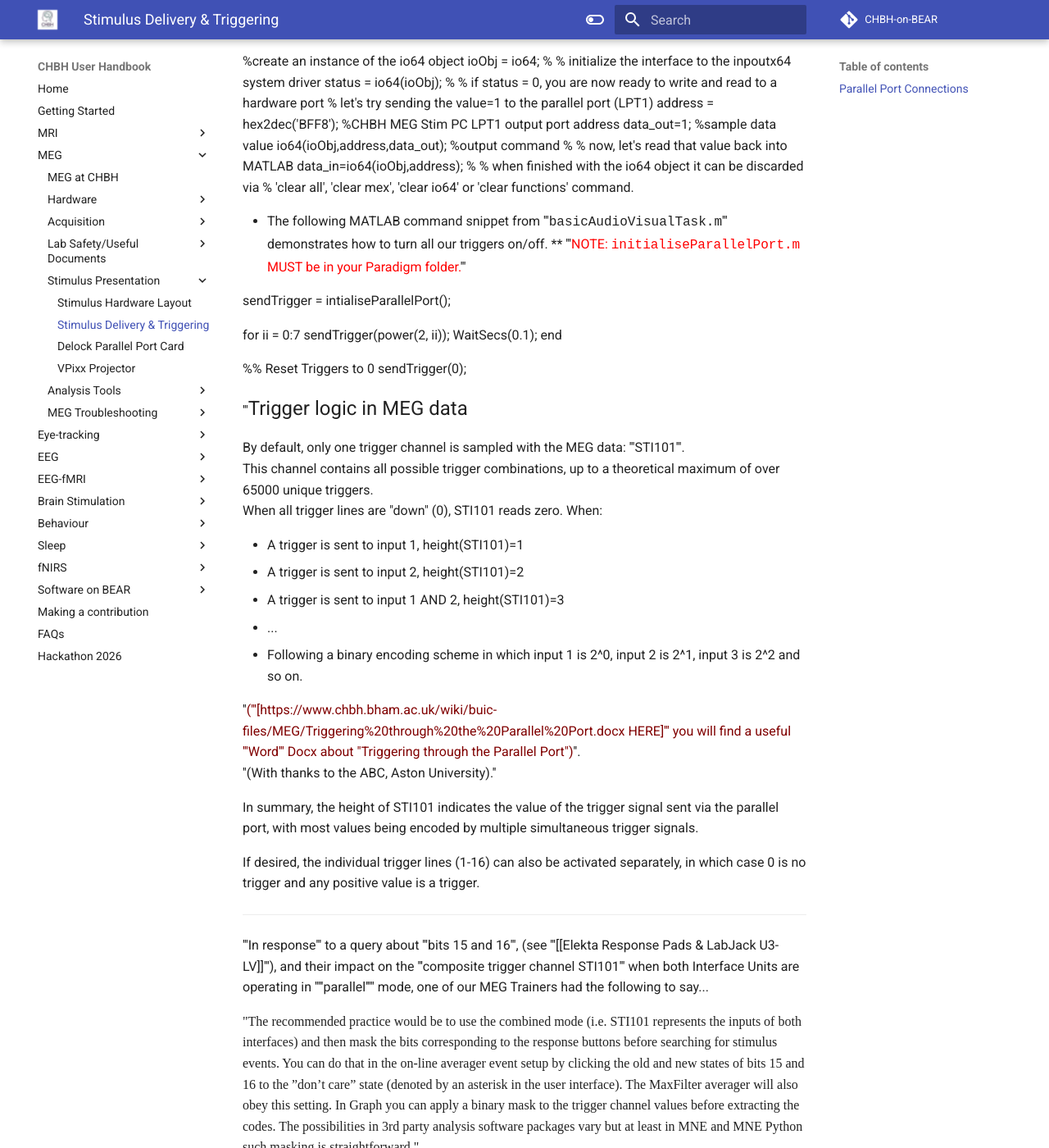
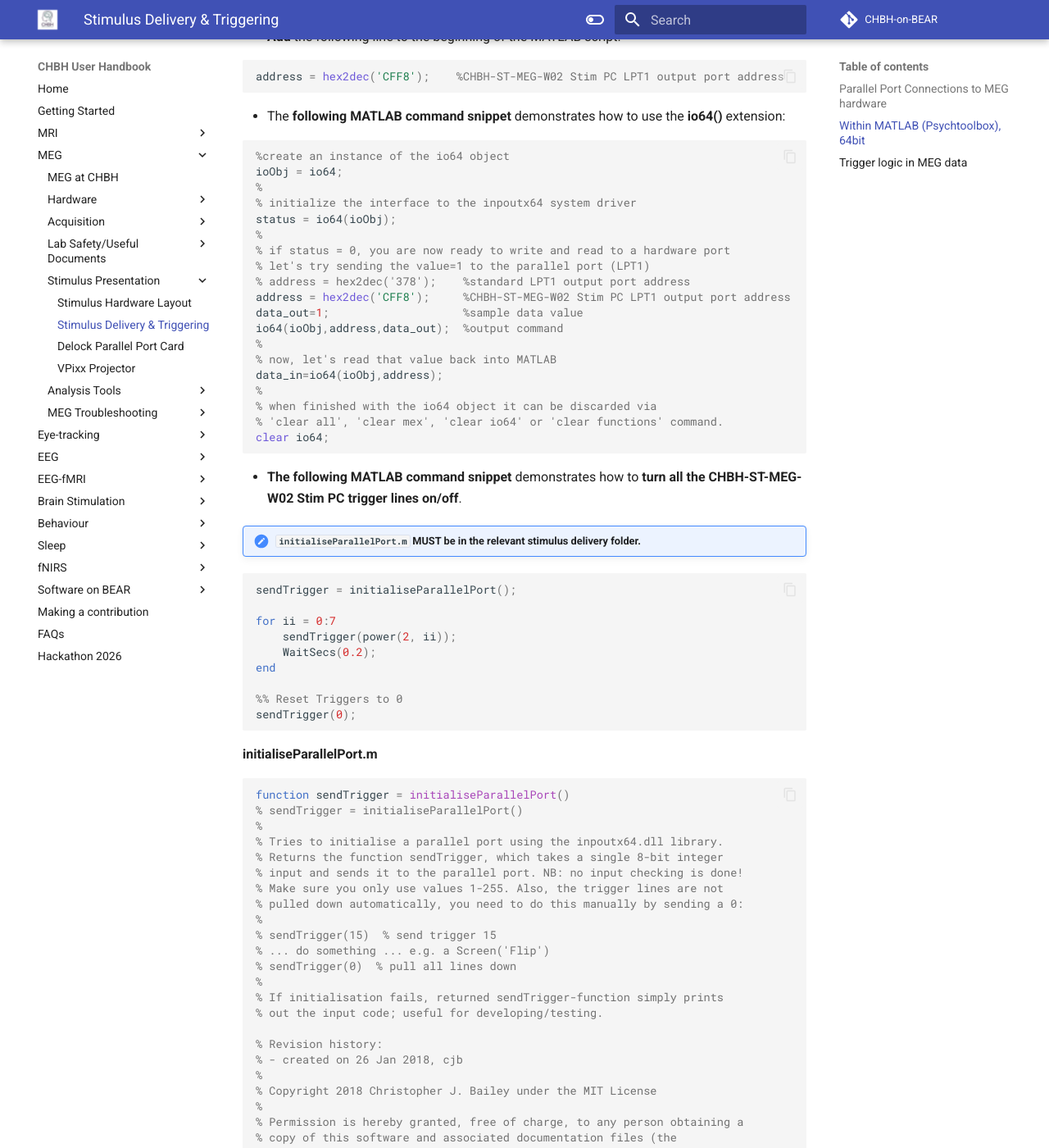
Before and after one commit to chbh-opensource/chbh-on-bear, an MkDocs documentation site: the page built from docs/meg/stimulus/stimulus_delivery.md, in a window 1280 px wide and 1400 px high, scrolled down 1615 px. Shown: the whole window at 82% size. Built offline with MkDocs 1.6.1 and Material for MkDocs 9.7.7, drawn with Linux system fonts in a browser that asks for light colours; comment, search, counter and statistics services are not loaded; some of the changed text lies outside the part shown.

Commit message:
Adding to MEG Stimulus Delivery repo

````diff
--- a/docs/meg/stimulus/stimulus_delivery.md
+++ b/docs/meg/stimulus/stimulus_delivery.md
@@ -7,34 +7,52 @@
 
 To install, and use, a Delock 89219 PCIe Parallel Port card, see **[Delock Parallel Port Card](../stimulus/delock_pp_card.md)**
 
-### <span style="color:blue">**Parallel Port Connections**</span>
+### <span style="color:blue">**Parallel Port Connections to MEG hardware**</span>
 
-The **CHBH-ST-MEG-W02** parallel port is connected to the MEG acquisition electronics via the 37-pin multipole connector of **Stimulus Trigger Interface #1 (STI101)**. No BNC triggers are made from the paralle port.<br />
+The **CHBH-ST-MEG-W02** parallel port is connected to the MEG acquisition electronics via the 37-pin multipole connector of **Stimulus Trigger Interface #1 ([STI101](../../images/meg/STI101.jpg))**. No BNC triggers are made from the parallel port.<br />
 The **8 data lines** of the **parallel port** are connected to **Trigger Inputs 1-8** ("**In 1**", "**In 2**" etc.) of the **STI101**. Trigger line logic in the MEG is explained below.
 
-!!! Warning "The Stimulus Trigger Interface BNC connectors and the 37-pin multipole connector are *internally connected* together.<br /> **DO NOT** connector the multipole connector simutaneously with the BNC connectors."
+!!! Warning "The Stimulus Trigger Interface BNC connectors and the 37-pin multipole connector are *internally connected* together.<br /> **DO NOT** connector the multipole connector if individual triggers via the BNC connectors are to be used."
 
-**<span style="font-size:large">Port memory base address: <span style="color:blue">0xCFF8 (LPT1)</span></span>**
+**<span style="font-size:large">CHBH-ST-MEG-W02 Port memory base address: <span style="color:blue">0xCFF8 (LPT1)</span></span>**
 
+### <span style="color:blue">**Within MATLAB (Psychtoolbox), 64bit**</span>
+***<span style="color:maroon">(This has already been done for CHBH-ST-MEG-W02)</span>***
 
+A **C++ extension (mex file)**, created by **Prof. Frank Schieber (Department of Psychology, The University of South Dakota)**, is used to accomplish **very fast port I/O, as a NO COST add-on to MATLAB, using native methods to access low-level hardware**.
+<br />
 
-'''Psychtoolbox</span>
+**Prof. Schieber has since retired**, and his website is down, but **[web.archive.org](https://web.archive.org/)** has a snapshot of it ...
 
-Parallel port interface based on [https://github.com/Psychtoolbox-3/Psychtoolbox-3/wiki/FAQ:-TTL-Triggers-in-Windows '''this page'''], specifically [http://apps.usd.edu/coglab/psyc770/IO64.html '''this link (where usage is also demonstrated)'''].<br />
+**[Mex-File Utility for Fast MATLAB Port I/O (64-bit)](https://web.archive.org/web/20210903151747/http://apps.usd.edu/coglab/psyc770/IO64.html)**
 
-'''<span style="font-size:large">Usage</span>
+This **mex-file is named** **[io64.mexw64](../../meg/files/io64.mexw64)**. It **uses a freeware self-installing system driver** named **[inpoutx64.dll](../../meg/files/inpoutx64.dll)**
 
-* Download the file <samp>io64.mexw64</samp> from the link above ('''<span style="color:maroon">Already done for MEG-STIM-1 and the NEW, CHBH-ST-MEG-W02</span>).
-** <samp>io64.mexw64</samp> and <samp>initialiseParallelPort.m</samp> can also be downloaded from our '''[[Audio/Visual Task]]''' page.
+!!! Note
+	**Self-installation of the driver requires that the MATLAB runs with Administrator privileges.  The driver must have been previously installed in order to support non-Administrator users]**.
 
-* Place the mex-file in the folder with your stimulus delivery script (or elsewhere in your MATLAB path).
-** '''<span style="color:red">NOTE: <samp>io64.mexw64</samp> MUST be in your folder/MATLAB path.</span>'''
-** If it isn't, you'll get the following error...
+- **Download** the **io64.mexw64** module and **place it in the relevant stimulus delivery folder (or as necessary in the MATLAB path)**.<br />
+**If not** done, then on useage **the following error will be generated ...**
 
- <nowiki>>> Undefined function or variable 'io64'.</nowiki>
+```matlab
+>> Undefined function or variable 'io64'
+```
 
-- Add the following lines to the beginning of your script.
-	- '''<span style="color:red">NOTE: Remember to set address to CFF8 if using the NEW Stim - <br /> <samp>address = hex2dec('CFF8');</samp></span>'''
+- **Download** the **inpoutx64.dll** module and **move it to the C:\Windows\System32 directory** (i.e., This **module must reside in the Windows system PATH**).
+
+!!! Note
+	Because the **inpoutx64.dll** was **compiled using Visual Studio**, the **Microsoft Visual C++ 2005 SP1 Redistributable (x64) Package must be installed on the computer**.<br />
+	**Use the Control Panel** to see if it is already installed.<br />
+	**Open Add and Remove Programs and look for *Microsoft Visual C++ Redistributable***. The installed versions will be listed there.<br/>
+	If not, then **[vcredist_x64.exe](../../meg/files/vcredist_x64.exe)** needs to be downloaded and installed (*possibly via Administrator privileges*).
+
+- **Add** the following line to the beginning of the MATLAB script.
+
+```matlab
+address = hex2dec('CFF8');    %CHBH-ST-MEG-W02 Stim PC LPT1 output port address
+```
+
+- The **following MATLAB command snippet** demonstrates how to use the **io64()** extension:
 
 ```matlab
 %create an instance of the io64 object
@@ -42,77 +60,122 @@
 %
 % initialize the interface to the inpoutx64 system driver
 status = io64(ioObj);
-
-% LPT1 memory port address
-address = hex2dec('CFF8');
-```
-
-- In conjunction with your stimulus (i.e. a 'Flip' of the screen), use the syntax
-
-```matlab
-io64(ioObj,address,1)  % trigger code from 1 to 255
-```
-
-- You can pull the trigger down to zero to reset as necessary.
-
-```matlab
-io64(ioObj,address,0); %trigger 0 (reset)
-```
-
-- The following MATLAB command snippet demonstrates how to use the io64() extension:
-
- <nowiki>%create an instance of the io64 object
-ioObj = io64;
-%
-% initialize the interface to the inpoutx64 system driver
-status = io64(ioObj);
 %
 % if status = 0, you are now ready to write and read to a hardware port
 % let's try sending the value=1 to the parallel port (LPT1)
-address = hex2dec('BFF8');       %CHBH MEG Stim PC LPT1 output port address
-data_out=1;                      %sample data value
-io64(ioObj,address,data_out);    %output command
+% address = hex2dec('378');    %standard LPT1 output port address
+address = hex2dec('CFF8');     %CHBH-ST-MEG-W02 Stim PC LPT1 output port address
+data_out=1;                    %sample data value
+io64(ioObj,address,data_out);  %output command
 %
 % now, let's read that value back into MATLAB
 data_in=io64(ioObj,address);
 %
 % when finished with the io64 object it can be discarded via
-% 'clear all', 'clear mex', 'clear io64' or 'clear functions' command.</nowiki>
+% 'clear all', 'clear mex', 'clear io64' or 'clear functions' command.
+clear io64;
+```
 
-* The following MATLAB command snippet from '''<samp>basicAudioVisualTask.m</samp>''' demonstrates how to turn all our triggers on/off.
-** '''<span style="color:red">NOTE: <samp>initialiseParallelPort.m</samp> MUST be in your Paradigm folder.</span>'''
+- **The following MATLAB command snippet** demonstrates how to **turn all the CHBH-ST-MEG-W02 Stim PC trigger lines on/off**.
+!!! Note "```initialiseParallelPort.m``` MUST be in the relevant stimulus delivery folder."
 
- <nowiki>sendTrigger = intialiseParallelPort();
+```matlab
+sendTrigger = initialiseParallelPort();
 
 for ii = 0:7
     sendTrigger(power(2, ii));
-    WaitSecs(0.1);
+    WaitSecs(0.2);
 end
 
 %% Reset Triggers to 0
-sendTrigger(0);</nowiki>
+sendTrigger(0);
+```
 
-'''<span style="font-size:x-large">Trigger logic in MEG data</span>
+**initialiseParallelPort.m**
 
-By default, only one trigger channel is sampled with the MEG data: '''STI101'''. <br /> This channel contains all possible trigger combinations, up to a theoretical maximum of over 65000 unique triggers.<br /> When all trigger lines are "down" (0), STI101 reads zero. When:
+```matlab
+function sendTrigger = initialiseParallelPort()
+% sendTrigger = initialiseParallelPort()
+%
+% Tries to initialise a parallel port using the inpoutx64.dll library.
+% Returns the function sendTrigger, which takes a single 8-bit integer
+% input and sends it to the parallel port. NB: no input checking is done!
+% Make sure you only use values 1-255. Also, the trigger lines are not
+% pulled down automatically, you need to do this manually by sending a 0:
+%
+% sendTrigger(15)  % send trigger 15
+% ... do something ... e.g. a Screen('Flip')
+% sendTrigger(0)  % pull all lines down
+%
+% If initialisation fails, returned sendTrigger-function simply prints
+% out the input code; useful for developing/testing.
 
-* A trigger is sent to input 1, height(STI101)=1
-* A trigger is sent to input 2, height(STI101)=2
-* A trigger is sent to input 1 AND 2, height(STI101)=3
-* ...
-* Following a binary encoding scheme in which input 1 is 2^0, input 2 is 2^1, input 3 is 2^2 and so on.
-
-''<span style="color:maroon">('''[https://www.chbh.bham.ac.uk/wiki/buic-files/MEG/Triggering%20through%20the%20Parallel%20Port.docx HERE]''' you will find a useful '''Word''' Docx about "Triggering through the Parallel Port")</span>''.<br />
-''(With thanks to the ABC, Aston University).''
-
-In summary, the height of STI101 indicates the value of the trigger signal sent via the parallel port, with most values being encoded by multiple simultaneous trigger signals.
-
-If desired, the individual trigger lines (1-16) can also be activated separately, in which case 0 is no trigger and any positive value is a trigger.
-
-----
+% Revision history:
+% - created on 26 Jan 2018, cjb
+%
+% Copyright 2018 Christopher J. Bailey under the MIT License
+%
+% Permission is hereby granted, free of charge, to any person obtaining a
+% copy of this software and associated documentation files (the
+% "Software"), to deal in the Software without restriction, including
+% without limitation the rights to use, copy, modify, merge, publish,
+% distribute, sublicense, and/or sell copies of the Software, and to
+% permit persons to whom the Software is furnished to do so, subject to
+% the following conditions:
+%
+% The above copyright notice and this permission notice shall be included
+% in all copies or substantial portions of the Software.
+%
+% THE SOFTWARE IS PROVIDED "AS IS", WITHOUT WARRANTY OF ANY KIND, EXPRESS
+% OR IMPLIED, INCLUDING BUT NOT LIMITED TO THE WARRANTIES OF
+% MERCHANTABILITY, FITNESS FOR A PARTICULAR PURPOSE AND NONINFRINGEMENT.
+% IN NO EVENT SHALL THE AUTHORS OR COPYRIGHT HOLDERS BE LIABLE FOR ANY
+% CLAIM, DAMAGES OR OTHER LIABILITY, WHETHER IN AN ACTION OF CONTRACT,
+% TORT OR OTHERWISE, ARISING FROM, OUT OF OR IN CONNECTION WITH THE
+% SOFTWARE OR THE USE OR OTHER DEALINGS IN THE SOFTWARE.
 
 
-'''In response''' to a query about '''bits 15 and 16''', (see '''[[Elekta Response Pads & LabJack U3-LV]]'''), and their impact on the '''composite trigger channel STI101''' when both Interface Units are operating in '''''parallel''''' mode, one of our MEG Trainers had the following to say...
+try
+    % ------------------------------------------------------------------------
+    % INITIALIZE PARALLEL PORT
+    % ------------------------------------------------------------------------
+    % Aarhus: based on InpOut-library, and C:\Windows\System\inpoutx64.dll
+    % Aarhus: io64.mex in stimuser's Documents\MATLAB-folder (in path)
+    % create an instance of the io64 object
+    ioObj = io64;
+    % initialize the interface to the inpoutx64 system driver
+    status = io64(ioObj);
+    % LPT1 memory port address
+    % address = hex2dec('DFF8');
+    address = hex2dec('CFF8');
 
-<span style="font-family:Times New Roman;font-size:medium">"The recommended practice would be to use the combined mode (i.e. STI101 represents the inputs of both interfaces) and then mask the bits corresponding to the response buttons before searching for stimulus events. You can do that in the on-line averager event setup by clicking the old and new states of bits 15 and 16 to the ”don’t care” state (denoted by an asterisk in the user interface). The MaxFilter averager will also obey this setting. In Graph you can apply a binary mask to the trigger channel values before extracting the codes. The possibilities in 3rd party analysis software packages vary but at least in MNE and MNE Python such masking is straightforward."</span><br />
-Lauri Parkkonen: 27th May 2018.
+    sendTrigger = @(code) io64(ioObj, address, code);
+catch  % assume either drivers not found or running on non-stim PC
+    fprintf(1, '############################################################\n');
+    fprintf(1, 'WARNING: No parallel port access, triggers will not be sent!\n');
+    fprintf(1, '############################################################\n');
+    sendTrigger = @(code) fprintf(1, 'TRIG %d\n', code);
+end
+end
+```
+
+**<span style="color:blue">With many thanks to Dr. Chris Bailey, Aarhus Univeristy</span>**
+
+
+### <span style="color:blue">**Trigger logic in MEG data**</span>
+
+**By default**, only **one trigger channel is sampled** with the MEG data: **STI101**. <br />
+This channel **contains all possible trigger combinations**, up to a theoretical maximum of over 65000 unique triggers.<br />
+When **all trigger lines** are "**down**" (0), **STI101 reads zero**. When:
+
+- A **trigger is sent to input 1**, height(STI101)= **1**
+- A **trigger is sent to input 2**, height(STI101)= **2**
+- A **trigger is sent to input 1 AND 2**, height(STI101)= **3**
+
+- **Following a binary encoding scheme** in which **input 1 is 2<sup>0</sup>, input 2 is 2<sup>1</sup>, input 3 is 2<sup>2</sup>** and so on.
+
+The following PDF, **[Triggering_through_the_Parallel_Port](../../meg/pdfs/Triggering_through_the_Parallel_Port.pdf)**, was **kindly provided by The Aston Neuroimaging Facility, Aston University**.
+
+In **summary**, the **height of STI101 indicates the value of the trigger signal sent via the parallel port, with most values being encoded by multiple simultaneous trigger signals**.
+
+**If desired, the individual trigger lines (1-16) can also be activated separately**, in which case **0 is no trigger and any positive value is a trigger**.
````
Also changed, not shown: docs/meg/stimulus/delock_pp_card.md (+1 -1 lines), docs/meg/troubleshooting/sti101_adapter.md (+3 -3 lines), docs/images/meg/STI101.jpg (added), 4 other files.
